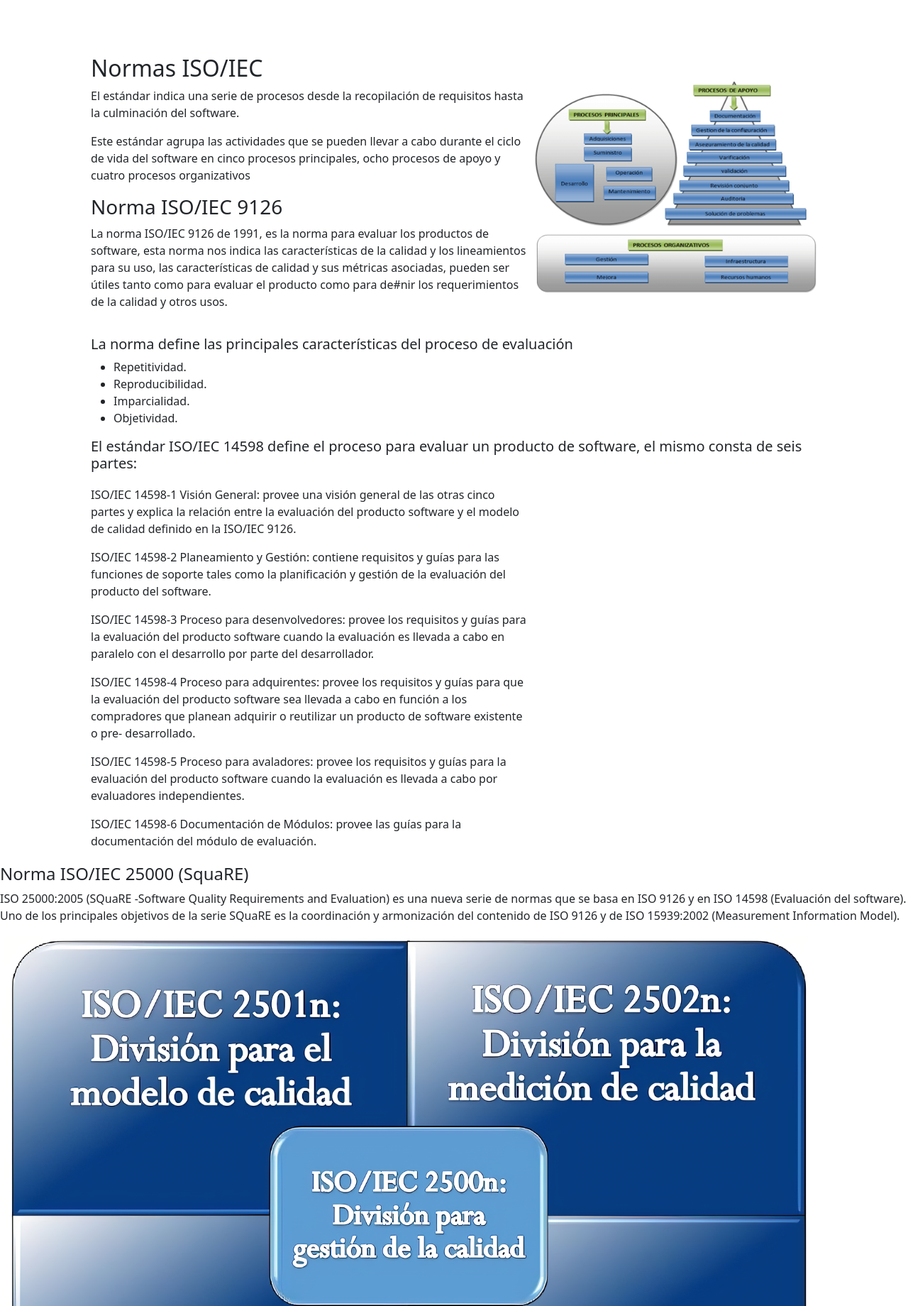
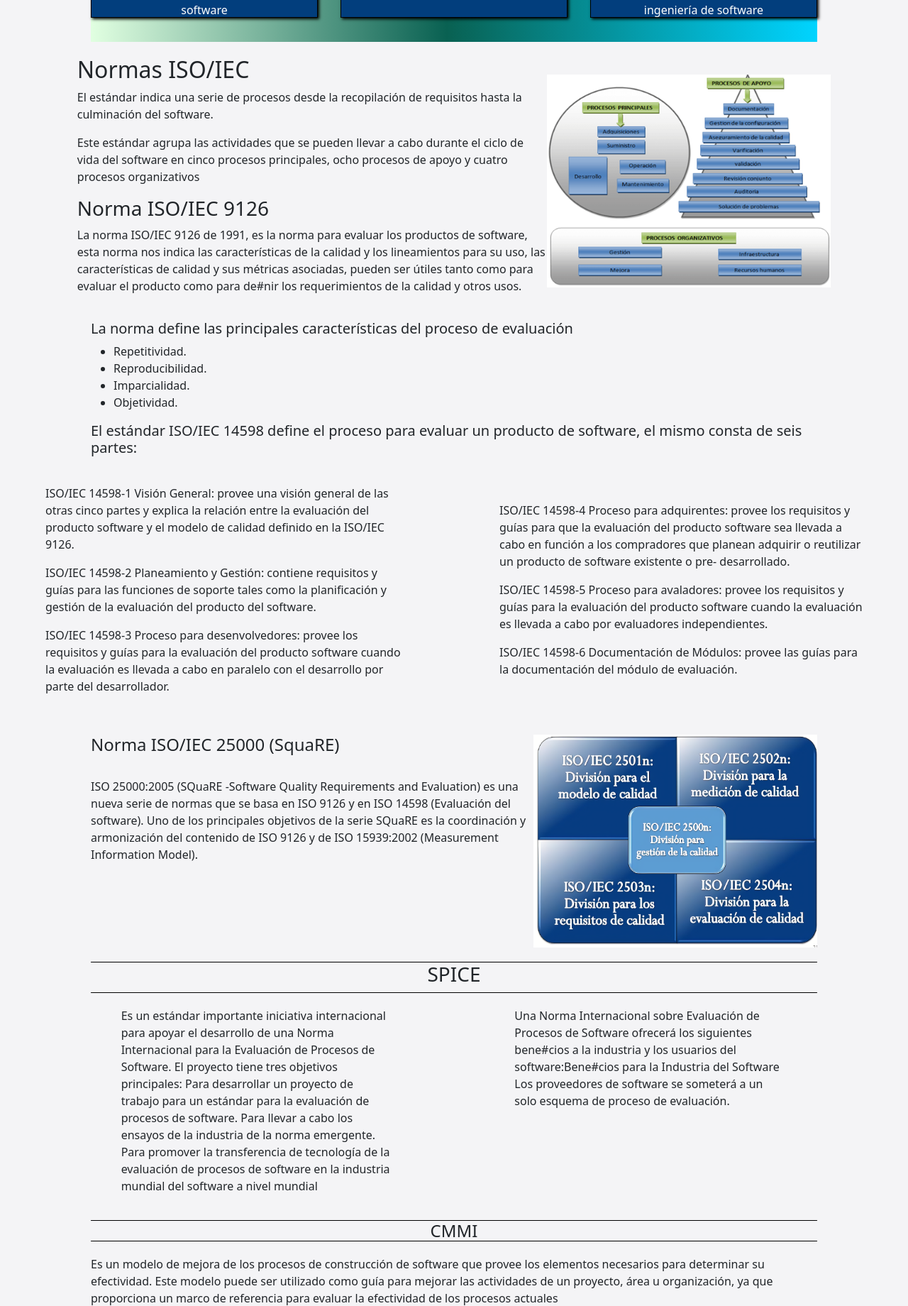
Before and after one commit to Mjhon03/Calidad-de-software, a PHP site: page / in a window 1280 px wide. Shown: the part 1065-2905 px from the top of the page at 71% size. Run offline with PHP 8.4, Linux system fonts and the light colour scheme.

Commit message:
Decoracion de la pagina

```diff
--- a/css/style.css
+++ b/css/style.css
@@ -1,6 +1,9 @@
 *{
     padding: 0%;
     margin: 0%;
+}
+body{
+    background-color: #F4F4F6;
 }
 header{
     width: 100%;
@@ -39,6 +42,7 @@ header a{
     align-items: center;
     justify-content: space-between;
     text-align: center;
+    border-bottom:1px solid black;
 }
 .img{
     width: 500px;
@@ -59,6 +63,10 @@ header a{
     width: 80%;
     height: 500px;
     margin: 10px auto;
+    background: rgb(225,255,225);
+    background: linear-gradient(90deg, rgba(225,255,225,1) 0%, rgba(9,97,82,1) 49%, rgba(0,212,255,1) 100%);
+    align-items: center;
+    display: flex;
 
 }
 .calidad{
@@ -68,6 +76,10 @@ header a{
 }
 .calidad a{
     text-decoration: none;
+}
+.calidad a:hover{
+    color: black;
+    transform: scale(1.1);
 }
 .cuadro{
     width: 100%;
@@ -93,7 +105,7 @@ th{
     justify-content: center;
 }
 .iso{
-    width: 80%;
+    width: 83%;
     margin: 20px auto;
     display: flex;
     align-items: center;
@@ -107,14 +119,67 @@ th{
     margin: 20px auto;
     align-items: center;
 }
+.clisos{
+    display: flex;
+    justify-content: space-evenly;
+    align-items: center;
+}
 .isos{
-    width: 80%;
+    width: 40%;
     margin: 20px auto;
 
 }
-.isos div{
-    width: 60%;
+.nose{
+    width: 80%;
+    margin: 20px auto;
+    justify-content: space-between;
+    display: flex;
 }
-.nose{
+.nose img{
+    width: 400px;
+    height: 300px;
+}
+.spice{
+    width: 100%;
+    justify-content: space-evenly;
+    display: flex;
+}
+.sptext{
+    justify-content: center;
+    align-items: center;
+    display: flex;
+    width: 80%;
+    margin: 20px auto;
+    border-bottom: 1px solid black;
+    border-top: 1px solid black;
+}
+.sp{
+    width: 30%;
+    align-items: center;
+    display: flex;
+}
+.sp2{
+    width: 30%;
+}
+.cmmi{
     width: 100%;
 }
+.cm{
+    width: 80%;
+    margin: 20px auto;
+}
+.psp{
+    width: 100%;
+}
+.ps{
+    width: 80%;
+    margin: 20px auto;
+}
+.table{
+    width: 80%;
+    margin: 20px auto;
+}
+.con{
+    width: 80%;
+    margin: 20px auto;
+}
--- a/index.html
+++ b/index.html
@@ -127,49 +127,61 @@
             <h5>El estándar ISO/IEC 14598 define el proceso para evaluar un producto de
                 software, el mismo consta de seis partes:</h5>
         </div>
-        <div class="isos 14598">
-                <div><p>ISO/IEC 14598-1 Visión General: provee una visión general de las otras cinco partes y explica la relación entre la
-                    evaluación del producto software y el modelo de calidad definido en la ISO/IEC 9126.</p></div>
-                    <div><p>ISO/IEC 14598-2 Planeamiento y Gestión: contiene requisitos y guías para las funciones de soporte tales como la
-                        planificación y gestión de la evaluación del producto del software.</p></div>
-                        <div><p>ISO/IEC 14598-3 Proceso para desenvolvedores: provee los requisitos y guías para la evaluación del producto software
-                            cuando la evaluación es llevada a cabo en paralelo con el desarrollo por parte del desarrollador.</p></div>
-                <div><p>ISO/IEC 14598-4 Proceso para adquirentes: provee los requisitos y guías para que la evaluación del producto software sea
-                    llevada a cabo en función a los compradores que planean adquirir o reutilizar un producto de software existente o pre-
-                    desarrollado.</p></div>
-                <div><p>ISO/IEC 14598-5 Proceso para avaladores: provee los requisitos y guías para la evaluación del producto software cuando la
-                    evaluación es llevada a cabo por evaluadores independientes.</p></div>
-                <div><p>ISO/IEC 14598-6 Documentación de Módulos: provee las guías para la documentación del módulo de evaluación.</p></div>
-            </div>
-            <div class="nose">
+        <section class="clisos">
+            <div class="isos 14598">
+                <p>ISO/IEC 14598-1 Visión General: provee una visión general de las otras cinco partes y explica la relación entre la
+                    evaluación del producto software y el modelo de calidad definido en la ISO/IEC 9126.</p>
+                    <p>ISO/IEC 14598-2 Planeamiento y Gestión: contiene requisitos y guías para las funciones de soporte tales como la
+                    planificación y gestión de la evaluación del producto del software.</p>
+                    <p>ISO/IEC 14598-3 Proceso para desenvolvedores: provee los requisitos y guías para la evaluación del producto software
+                        cuando la evaluación es llevada a cabo en paralelo con el desarrollo por parte del desarrollador.</p>
+                    </div>
+                    <div class="isos">
+                        <p>ISO/IEC 14598-4 Proceso para adquirentes: provee los requisitos y guías para que la evaluación del producto software sea
+                            llevada a cabo en función a los compradores que planean adquirir o reutilizar un producto de software existente o pre-
+                            desarrollado.</p>
+                            <p>ISO/IEC 14598-5 Proceso para avaladores: provee los requisitos y guías para la evaluación del producto software cuando la
+                            evaluación es llevada a cabo por evaluadores independientes.</p>
+                        <p>ISO/IEC 14598-6 Documentación de Módulos: provee las guías para la documentación del módulo de evaluación.</p>
+                </div>
+        </section>
+        <div class="nose">
                 <div>
                     <h4>Norma ISO/IEC 25000 (SquaRE)</h4>
+                    <br>
                     <p>ISO 25000:2005 (SQuaRE -Software Quality Requirements and Evaluation) es una nueva serie de normas que se basa en ISO
                         9126 y en ISO 14598 (Evaluación del software). Uno de los principales objetivos de la serie SQuaRE es la coordinación y
                         armonización del contenido de ISO 9126 y de ISO 15939:2002 (Measurement Information Model).</p>
                 </div>
-                <img src="/img/R.png" alt="">
+                <div>
+                    <img src="/img/R.png" alt="">
+                </div>
+            </div>
+            <div class="sptext">
+                <h3>SPICE</h3>
             </div>
         <section class="spice">
-            <div>
-                <h3>SPICE</h3>
+            <div class="sp">
+                <br>
                 <p>Es un estándar importante iniciativa internacional para apoyar el desarrollo de una Norma Internacional para la Evaluación de
                     Procesos de Software. El proyecto tiene tres objetivos principales: Para desarrollar un proyecto de trabajo para un estándar
                     para la evaluación de procesos de software. Para llevar a cabo los ensayos de la industria de la norma emergente. Para
                     promover la transferencia de tecnología de la evaluación de procesos de software en la industria mundial del software a nivel mundial</p>
             </div>
-            <div><p>Una Norma Internacional sobre Evaluación de Procesos de Software ofrecerá los siguientes bene#cios a la industria y los
+            <div class="sp2"><p>Una Norma Internacional sobre Evaluación de Procesos de Software ofrecerá los siguientes bene#cios a la industria y los
                 usuarios del software:Bene#cios para la Industria del Software Los proveedores de software se someterá a un solo esquema de
                 proceso de evaluación.</p></div>
         </section>
+        <div >
+            <h4 class="sptext">CMMI</h4>
+        </div>
         <section class="cmmi">
-            <div>
-                <h4>CMMI</h4>
+            <div class="cm">
                 <div><p>Es un modelo de mejora de los procesos de construcción de software que provee los elementos necesarios para determinar su
                         efectividad. Este modelo puede ser utilizado como guía para mejorar las actividades de un proyecto, área u organización, ya que
                         proporciona un marco de referencia para evaluar la efectividad de los procesos actuales</p></div>
             </div>
-            <div>
+            <div class="cm" >
                 <h5>El CMMI establece cinco niveles de madurez los cuales son:</h5>
                     <h6>Niveles</h6>
                     <ul>
@@ -184,9 +196,11 @@
                     </ul>
                 </div>
         </section>
+        <div class="sptext">
+            <h4>PSP</h4>
+        </div>
         <section class="psp">
-            <div>
-                <h4>PSP</h4>
+            <div class="ps">
                 <div>
                     <p>El proceso personal del software es un método de autoconocimiento, que permite estimar cuánto se tarda un individuo en
                         realizar una aplicación de software, para así calcular el presupuesto y asegurar la operatividad de los desarrollos. PSP se
@@ -194,9 +208,11 @@
                 </div>
             </div>
         </section>
+        <div class="sptext">
+            <h4>TSP</h4>
+        </div>
         <section class="tsp">
-            <div>
-                <h4>TSP</h4>
+            <div class="ps">
                 <div>
                     <p>Team Software Process es un método de establecimiento y mejora del trabajo en equipo para procesos de software. Es un
                         proceso para equipos de software, a través del cual se contribuye equipos de alto rendimiento, capaces de comprometerse con
@@ -205,9 +221,11 @@
                 </div>
             </div>
         </section>
+        <div class="sptext">
+            <h4>Moprosoft</h4>
+        </div>
         <section class="moprosoft">
-            <div>
-                <h4>Moprosoft</h4>
+            <div class="ps">
                 <div>
                     <p>
                         Es una norma mexicana, basada en procesos para las industrias de software, la cual sirve para estandarizar operaciones y
```
Also changed, not shown: other parts of index.html (+12 -12 lines).
